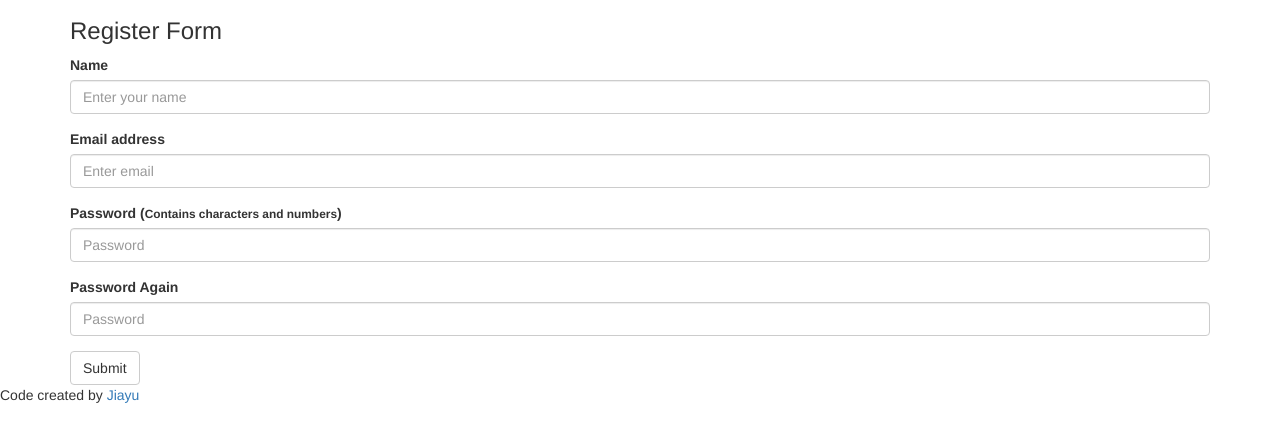
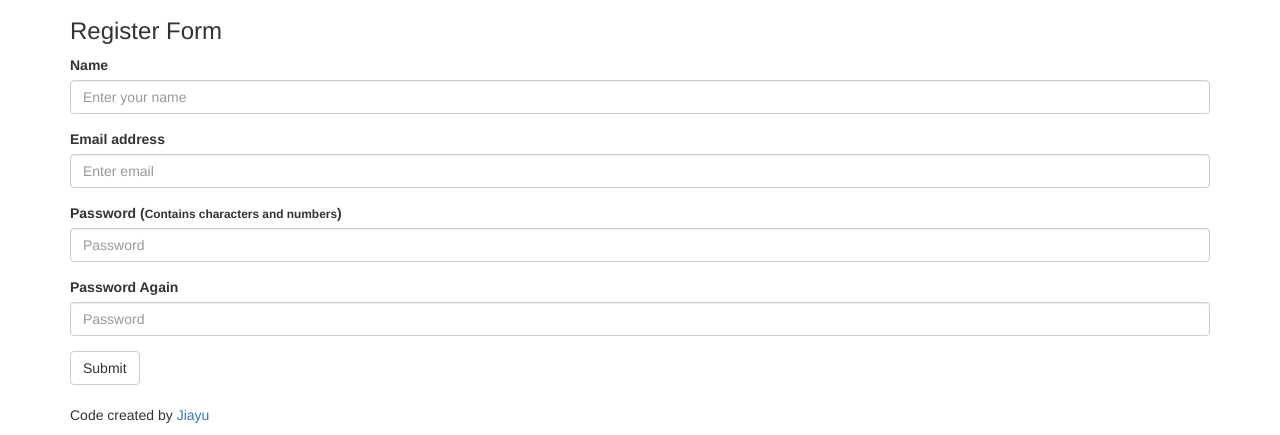
Before and after one commit to vincentlau0493/form-validator.js, a plain HTML site: page example/index.html in a window 1280 px wide. Shown: the part 414-849 px from the top of the page. Drawn offline with nearby package versions, Linux system fonts and the light colour scheme.

Commit message:
add margin

```diff
--- a/example/index.html
+++ b/example/index.html
@@ -46,7 +46,7 @@
 		</form>
 	</div>
 
-	<div>
+	<div class="container" style="margin-top: 20px">
 		<p>Code created by <a href="https://github.com/vincentlau0493">Jiayu</a><p>
 	</div>
 
```
